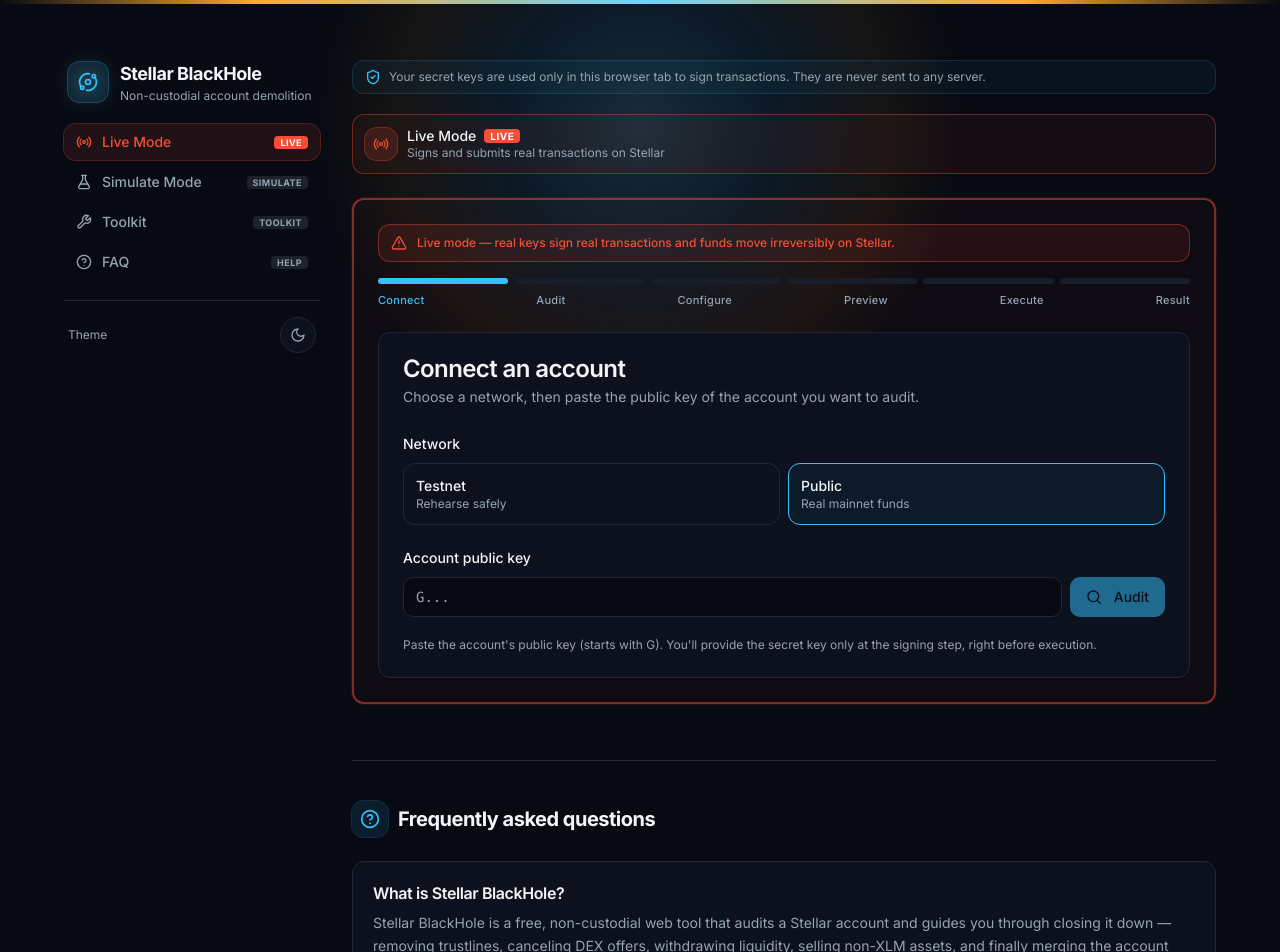
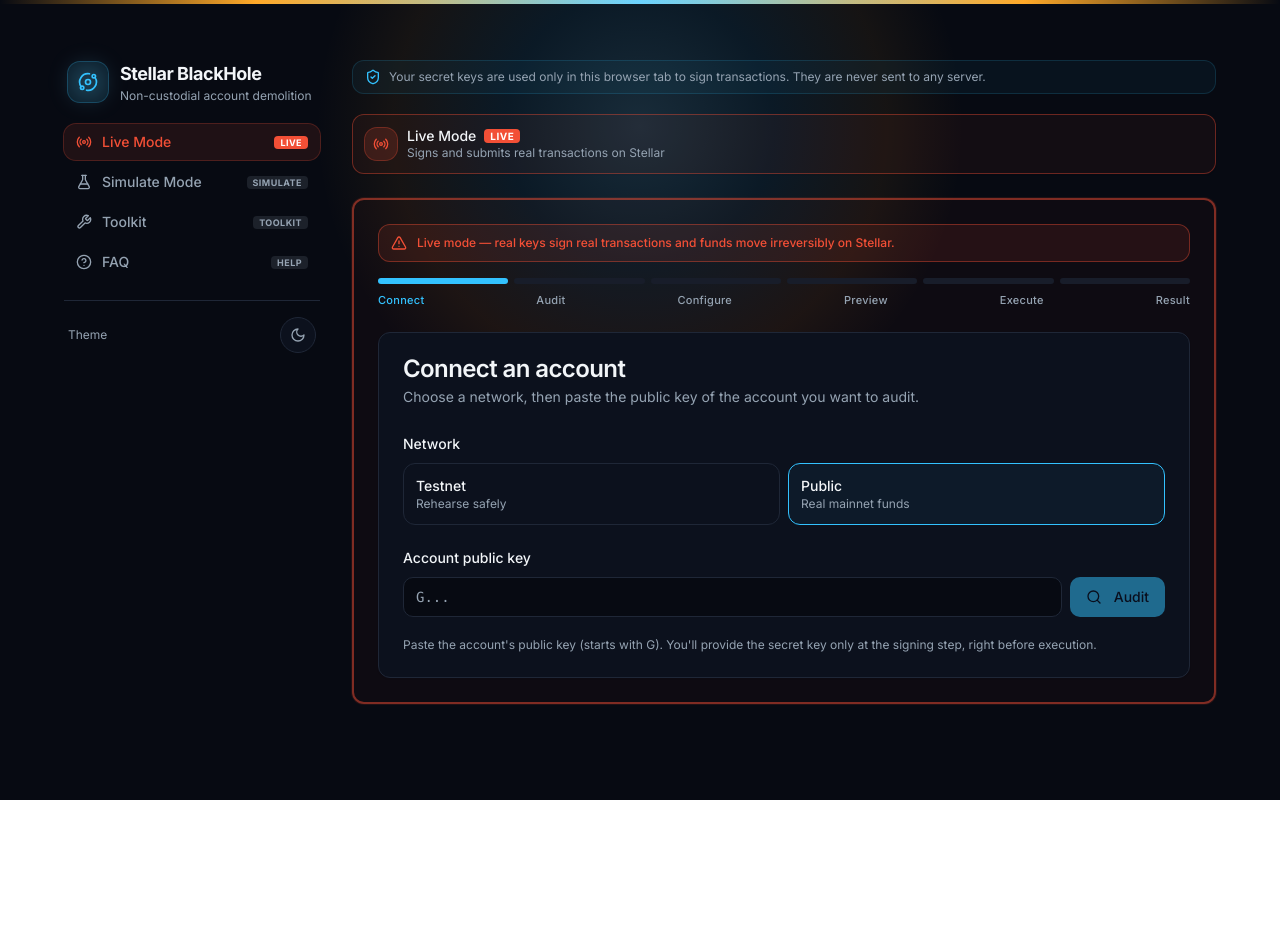
Before and after one commit to joseurquiza/stellar-blackhole, a Next.js app: page / in a window 1280 px wide. Shown: the top 952 px of the page. After the commit the page ends 800 px from the top, so only its background shows below. Built offline with nearby package versions, Linux system fonts and the light colour scheme; what @stellar/stellar-sdk would draw is missing.

Commit message:
feat: conditionally render DemolishFaq based on mode
Removed FAQ rendering in "faq" mode to avoid duplication

```diff
--- a/components/demolish/blackhole-tool.tsx
+++ b/components/demolish/blackhole-tool.tsx
@@ -256,11 +256,6 @@ export function BlackholeTool() {
               <LiveWizard simulate={mode === "simulate"} />
             </div>
           )}
-
-          {/* The full FAQ keeps living at the bottom of the working modes for
-              answer-engine reach; in dedicated FAQ mode it is the main content
-              instead, so we don't render it twice. */}
-          {mode !== "faq" && <DemolishFaq />}
         </div>
       </div>
     </main>
```
